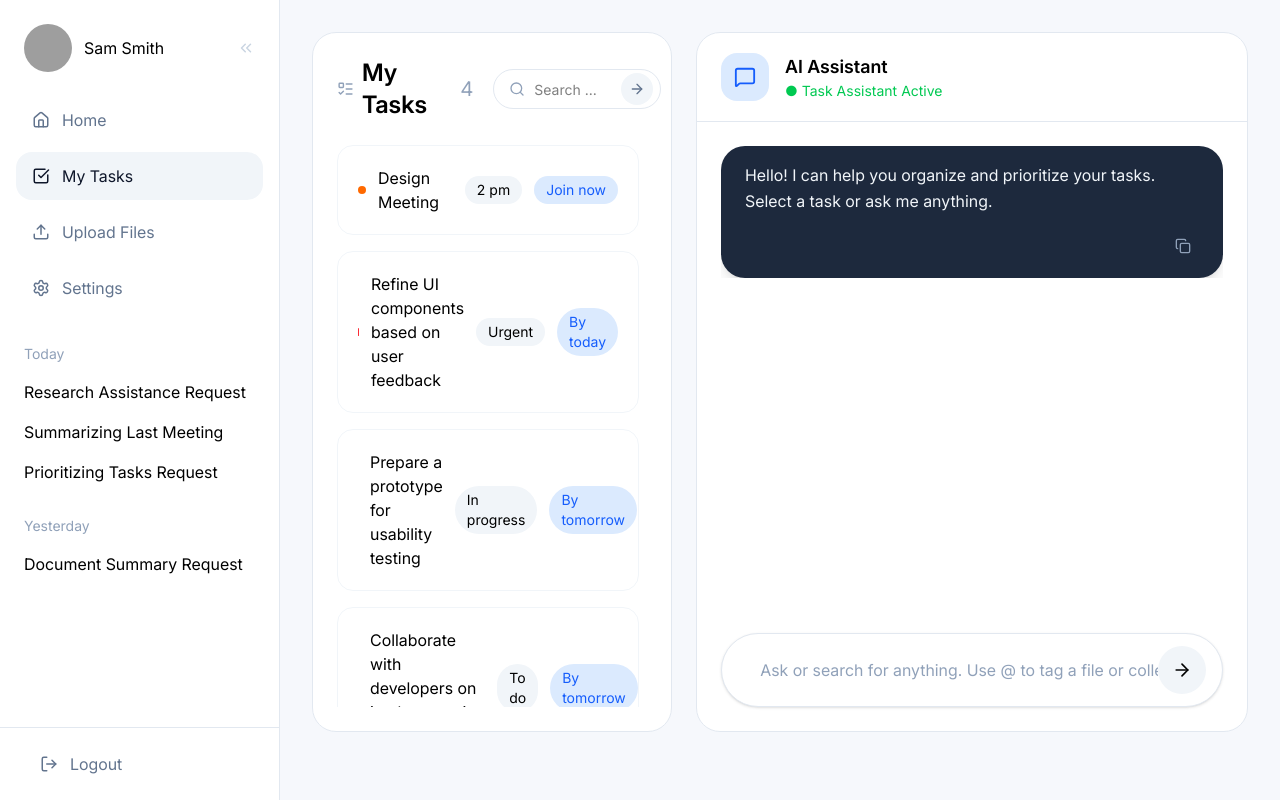
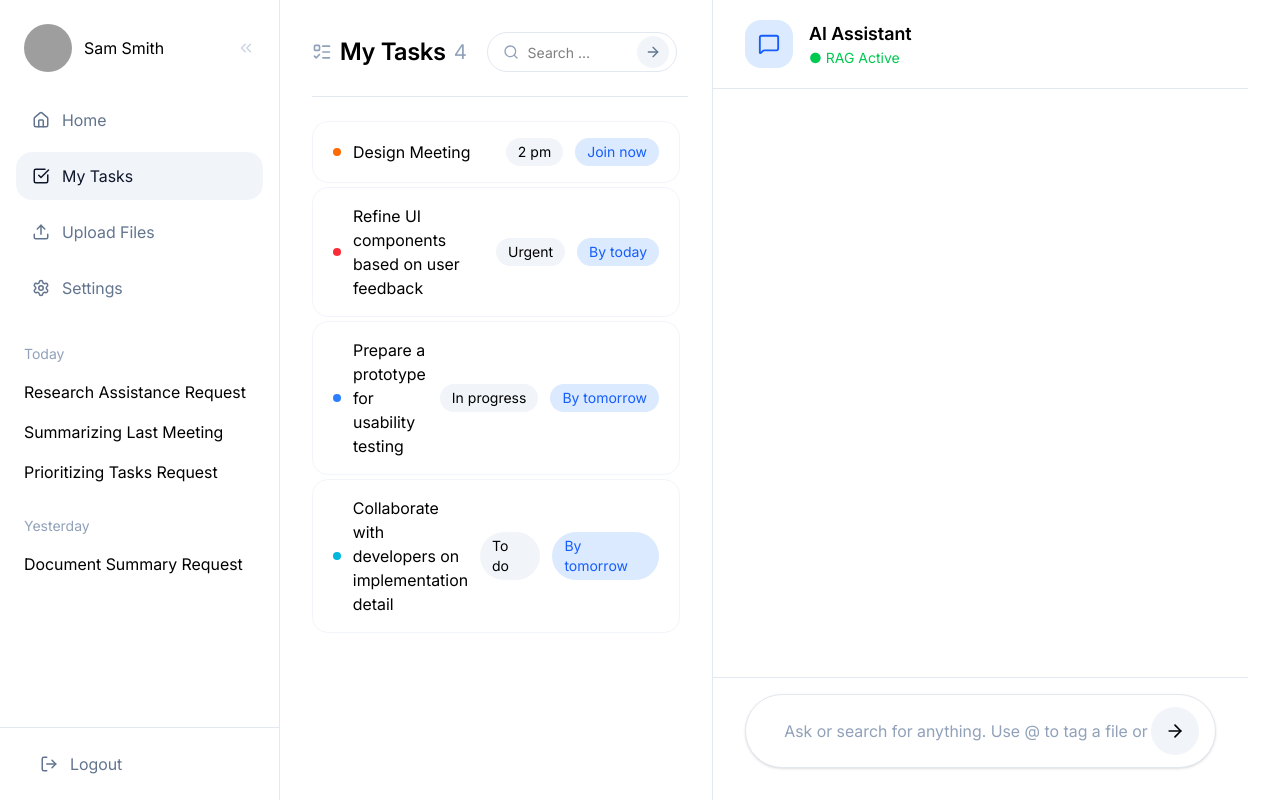
Before and after one commit to elmira-orooji/advanced-rag-system, a React (Vite) app in the folder frontend/my-rag-app/: page /home in a window 1280 px wide. Both pictures are taken after a click on the button "My Tasks". Built offline with nearby package versions, Linux system fonts and the light colour scheme; grey boxes are pictures that could not be loaded.

Commit message:
redesign-adjust my task section

```diff
--- a/frontend/my-rag-app/src/components/ChatWindow.tsx
+++ b/frontend/my-rag-app/src/components/ChatWindow.tsx
@@ -15,7 +15,7 @@ export default function ChatWindow({
   isThinking,
 }: ChatWindowProps) {
   return (
-    <div className="flex flex-1 flex-col gap-6 overflow-y-auto">
+    <div className=" flex flex-1 flex-col gap-6 overflow-y-auto">
       {messages.map((message) => (
         <div
           key={message.id}
--- a/frontend/my-rag-app/src/pages/TasksPage.tsx
+++ b/frontend/my-rag-app/src/pages/TasksPage.tsx
@@ -90,31 +90,27 @@ export default function TasksPage() {
       transition={{
         duration: 0.5,
       }}
-      className="flex-1 p-8 overflow-hidden"
+      className="h-full px-8 pb-8 overflow-hidden bg-white"
     >
-      <div className="grid grid-cols-5 gap-6 h-full">
+       <div className="grid grid-cols-12 gap-6 h-screen">
 
         {/* Left Side */}
 <div
 className="
-            col-span-2
+  col-span-5
   flex
   flex-col
-            h-[calc(100vh-100px)]
+  h-full
+  pt-8
 "
 >
           <div
             className="
-              bg-white
-              rounded-3xl
-              border
-              border-slate-200
-              p-6
-
   flex
   flex-col
 
   flex-1
+
   min-h-0
 "
           >
@@ -125,6 +121,10 @@ export default function TasksPage() {
                 items-center
                 justify-between
                 mb-6
+                shrink-0
+                border-b
+                border-slate-200
+                pb-6
               "
             >
               <div
@@ -225,8 +225,9 @@ export default function TasksPage() {
 <div
   className="
     flex-1
+    min-h-0
     overflow-y-auto
-                space-y-4
+    space-y-1
     pr-2
   "
 >
@@ -293,7 +294,11 @@ export default function TasksPage() {
 rounded-2xl
 border
 border-slate-100
-                      p-5
+
+bg-white
+
+px-5
+py-4
 
                       hover:shadow-md
                       hover:-translate-y-1
@@ -356,13 +361,13 @@ export default function TasksPage() {
           </div>
         </div>
 
-        {/* Right Side */}
-        <div className="col-span-3 h-full">
+
+        {/* Right Side - Chat */}
+        <div className="col-span-7 h-screen">
           <div
 className="
   bg-white
-              rounded-3xl
-              border
+  border-l
   border-slate-200
 
   h-full
@@ -374,7 +379,7 @@ export default function TasksPage() {
             {/* Header */}
             <div
               className="
-                px-6
+                px-8
                 py-5
 
                 border-b
@@ -421,43 +426,29 @@ export default function TasksPage() {
                     text-sm
                   "
                 >
-                  ● Task Assistant Active
+                  ● RAG Active
                 </p>
               </div>
             </div>
 
-            {/* Chat */}
-            <div
-              className="
-                flex-1
+                    {/* Existing Chat */}
+                    <div className="     flex-1
+    min-h-0
     overflow-hidden
-                p-6
-              "
-            >
+
+    border-b
+    border-slate-200">
                     <ChatWindow
-                messages={
-                  messages
-                }
-                isThinking={
-                  isThinking
-                }
+                        messages={[]}
+                        isThinking={false}
                     />
                     </div>
 
-            {/* Input */}
-            <div
-              className="
-                px-6
-                pb-6
-              "
-            >
+                    {/* Existing Input */}
+                <div className="px-8 py-8 pt-4 shrink-0">
                 <ChatInput
-                disabled={
-                  isThinking
-                }
-                onSend={
-                  handleSend
-                }
+                    disabled={false}
+                    onSend={() => {}}
                 />
                 </div>
           </div>
```
Lines whose indentation alone changed are shown as unchanged.
